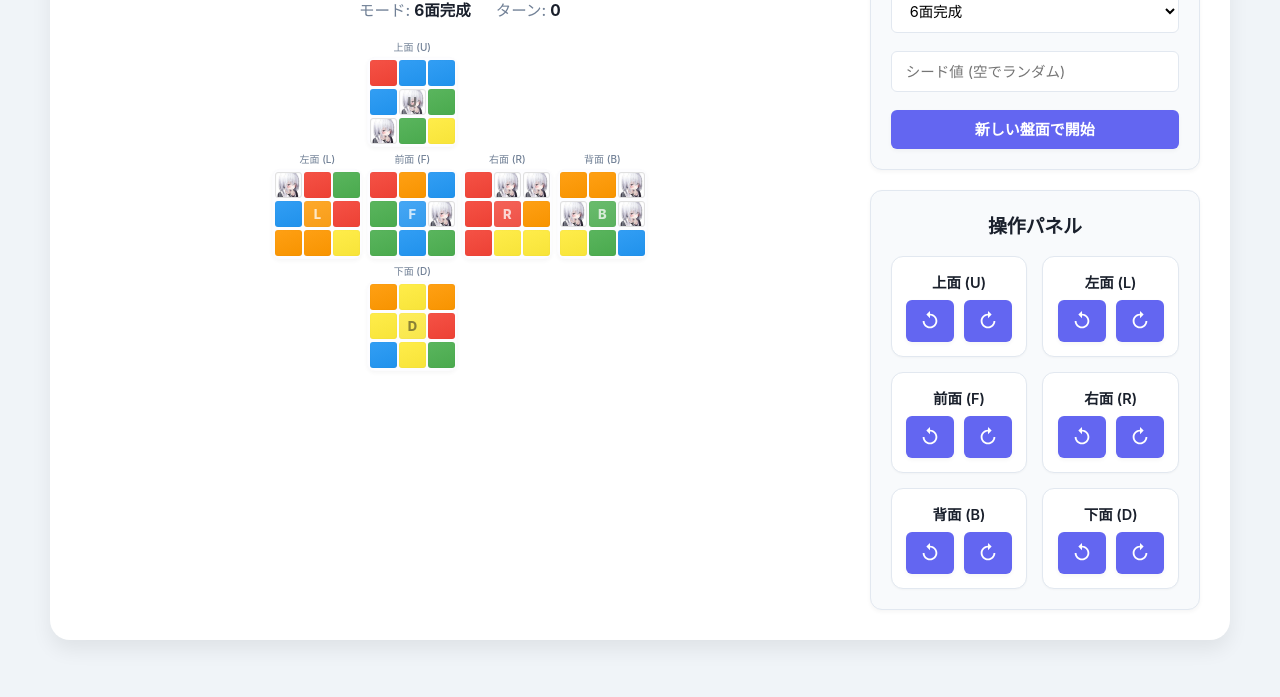
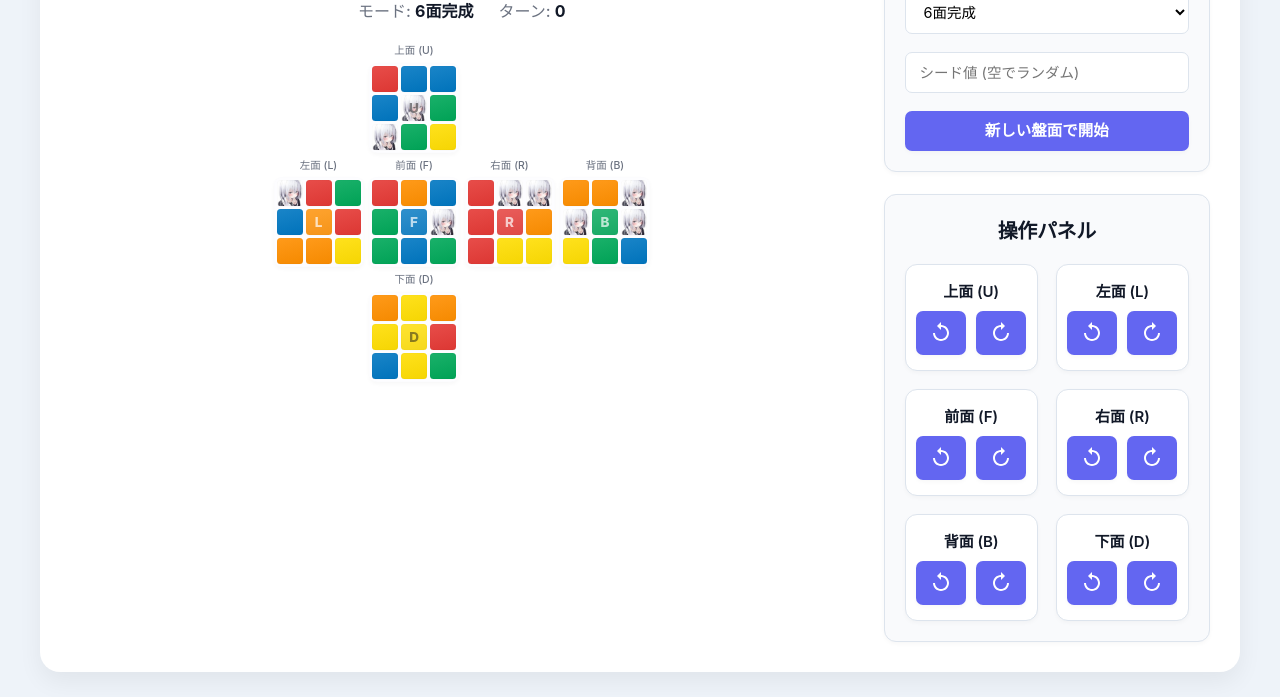
Before and after one commit to totototosssss/cube, a plain HTML site: page index.html in a window 1280 px wide. Shown: the part 113-810 px from the top of the page. Drawn offline with Linux system fonts and the light colour scheme.

Commit message:
Update style.css

```diff
--- a/style.css
+++ b/style.css
@@ -1,46 +1,47 @@
 :root {
     --cube-face-size: 90px;
-    --cell-gap: 2.5px;
-    --face-gap: 5px;
-    --face-label-outer-size: 10px;
-    --face-label-inner-size: 13px;
+    --cell-gap: 3px;
+    --face-gap: 5.5px;
+    --face-label-outer-size: 10.5px;
+    --face-label-inner-size: 13.5px;
 
-    --color-Y: #ffeb3b;
-    --color-B: #2196f3;
-    --color-G: #4caf50;
-    --color-R: #f44336;
-    --color-O: #ff9800;
-    --color-placeholder: #eceff1;
+    --color-Y: #ffde03;
+    --color-B: #0077c2;
+    --color-G: #00a859;
+    --color-R: #e53935;
+    --color-O: #ff8f00;
+    --color-placeholder: #e9eef2;
     --cell-text-color: rgba(0,0,0,0.5);
-    --cell-text-color-on-dark: rgba(255,255,255,0.75);
+    --cell-text-color-on-dark: rgba(255,255,255,0.7);
 
     --app-font: 'Inter', 'SF Pro Display', 'SF Pro Text', -apple-system, BlinkMacSystemFont, "Segoe UI", Roboto, Helvetica, Arial, sans-serif, "Apple Color Emoji", "Segoe UI Emoji", "Segoe UI Symbol", 'Hiragino Sans', Meiryo;
-    --background-color: #f0f4f8;
+    --background-color: #eef3f9;
     --card-background: #ffffff;
-    --panel-background: #f8fafc;
-    --primary-text-color: #1a202c;
-    --secondary-text-color: #718096;
+    --panel-background: #f9fafc;
+    --primary-text-color: #111827;
+    --secondary-text-color: #6b7280;
     --accent-color: #6366f1;
-    --accent-color-hover: #4f46e5;
+    --accent-color-hover: #4338ca;
     --button-text-color: #ffffff;
-    --border-color: #e2e8f0;
+    --border-color: #dde4ed;
     --icon-color: var(--button-text-color);
 
     --border-radius-card: 20px;
     --border-radius-panel: 12px;
     --border-radius-face: 8px;
-    --border-radius-button: 6px;
-    --border-radius-cell: 3px;
-    --border-radius-select: 6px;
-    --border-radius-input: 6px;
+    --border-radius-button: 7px;
+    --border-radius-cell: 3.5px;
+    --border-radius-select: 7px;
+    --border-radius-input: 7px;
 
-    --shadow-xs: 0 1px 2px rgba(0,0,0,0.03);
-    --shadow-sm: 0 2px 4px rgba(0,0,0,0.04);
-    --shadow-md: 0 4px 8px rgba(0,0,0,0.05);
-    --shadow-lg: 0 10px 20px rgba(0,0,0,0.07);
-    --transition-fast: 0.18s;
-    --transition-normal: 0.28s;
+    --shadow-xs: 0 1px 2px rgba(0,0,0,0.02);
+    --shadow-sm: 0 2px 4px rgba(0,0,0,0.03);
+    --shadow-md: 0 4px 8px rgba(0,0,0,0.04);
+    --shadow-lg: 0 10px 25px rgba(0,0,0,0.06);
+    --transition-fast: 0.16s;
+    --transition-normal: 0.26s;
     --timing-ease: cubic-bezier(0.4, 0, 0.2, 1);
+    --timing-spring: cubic-bezier(0.34, 1.56, 0.64, 1);
 }
 
 @import url('https://fonts.googleapis.com/css2?family=Inter:wght@400;500;600;700;800&display=swap');
@@ -66,7 +67,7 @@ body {
     flex-wrap: wrap;
     gap: 30px;
     width: 100%;
-    max-width: 1180px;
+    max-width: 1200px;
     background-color: var(--card-background);
     border-radius: var(--border-radius-card);
     box-shadow: var(--shadow-lg);
@@ -74,8 +75,8 @@ body {
 }
 
 .cube-display-area {
-    flex: 2.3;
-    min-width: 380px;
+    flex: 2.4;
+    min-width: 400px;
     display: flex;
     flex-direction: column;
     align-items: center;
@@ -83,15 +84,15 @@ body {
 
 .controls-area {
     flex: 1;
-    min-width: 260px;
+    min-width: 270px;
     display: flex;
     flex-direction: column;
-    gap: 20px;
+    gap: 22px;
 }
 
-.game-header { width: 100%; margin-bottom: 20px; text-align: center; }
-.game-header h1 { font-size: 30px; font-weight: 800; margin: 0 0 12px 0; letter-spacing: -0.8px; }
-.game-info { display: flex; justify-content: center; gap: 25px; font-size: 15.5px; color: var(--secondary-text-color); font-weight: 500; }
+.game-header { width: 100%; margin-bottom: 22px; text-align: center; }
+.game-header h1 { font-size: 30px; font-weight: 800; margin: 0 0 12px 0; letter-spacing: -0.9px; }
+.game-info { display: flex; justify-content: center; gap: 25px; font-size: 16px; color: var(--secondary-text-color); font-weight: 500; }
 .info-item span { font-weight: 700; color: var(--primary-text-color); }
 
 .settings-panel, .main-controls-panel {
@@ -102,7 +103,7 @@ body {
     border: 1px solid var(--border-color);
 }
 .settings-panel { display: flex; flex-direction: column; gap: 18px; }
-.settings-group { display: flex; flex-direction: column; align-items: flex-start; gap: 7px; width: 100%; }
+.settings-group { display: flex; flex-direction: column; align-items: flex-start; gap: 8px; width: 100%; }
 .settings-group label { font-size: 14px; font-weight: 600; color: var(--primary-text-color); }
 .app-select, #seed-input {
     font-family: var(--app-font);
@@ -124,24 +125,24 @@ body {
 .cube-unfolded-area {
     display: grid;
     grid-template-columns: repeat(4, var(--cube-face-size));
-    grid-template-rows: repeat(3, calc(var(--cube-face-size) + var(--face-label-outer-size) * 1.7));
+    grid-template-rows: repeat(3, calc(var(--cube-face-size) + var(--face-label-outer-size) * 1.8));
     gap: var(--face-gap);
     justify-content: center; align-items: center;
 }
 .face-container { display: flex; flex-direction: column; align-items: center; justify-content: flex-end; height: 100%; }
-.face-label-outer { font-size: var(--face-label-outer-size); color: var(--secondary-text-color); margin-bottom: 4px; text-align: center; font-weight: 500; line-height: 1.25; }
+.face-label-outer { font-size: var(--face-label-outer-size); color: var(--secondary-text-color); margin-bottom: 5px; text-align: center; font-weight: 500; line-height: 1.3; }
 .face {
     width: var(--cube-face-size); height: var(--cube-face-size);
     background-color: #fdfdff;
     border-radius: var(--border-radius-face);
-    box-shadow: var(--shadow-sm), inset 0 0 3px rgba(0,0,0,0.02);
+    box-shadow: var(--shadow-sm), inset 0 0 3px rgba(0,0,0,0.01);
     display: grid;
     grid-template-columns: repeat(3, 1fr); grid-template-rows: repeat(3, 1fr);
     gap: var(--cell-gap); padding: var(--cell-gap);
     transition: transform var(--transition-fast) var(--timing-ease), box-shadow var(--transition-fast) var(--timing-ease);
 }
-.face.active-rotate { transform: scale(0.96); box-shadow: inset 0 1px 4px rgba(0,0,0,0.15), var(--shadow-md); }
-.face:hover { transform: translateY(-2px) scale(1.01); box-shadow: var(--shadow-md); }
+.face.active-rotate { transform: scale(0.955); box-shadow: inset 0 1.5px 4.5px rgba(0,0,0,0.18), var(--shadow-md); }
+.face:hover { transform: translateY(-2.5px) scale(1.015); box-shadow: var(--shadow-md); }
 
 #face-container-U { grid-area: 1 / 2 / 2 / 3; } #face-container-L { grid-area: 2 / 1 / 3 / 2; }
 #face-container-F { grid-area: 2 / 2 / 3 / 3; } #face-container-R { grid-area: 2 / 3 / 3 / 4; }
@@ -151,27 +152,26 @@ body {
 .cell {
     background-color: var(--color-placeholder);
     border-radius: var(--border-radius-cell);
-    transition: background-color var(--transition-normal) ease, transform var(--transition-fast) var(--timing-ease), background-image var(--transition-normal) ease;
+    transition: background-color var(--transition-normal) ease, transform var(--transition-fast) var(--timing-spring), background-image var(--transition-normal) ease;
     display: flex; justify-content: center; align-items: center;
     font-size: var(--face-label-inner-size);
     font-weight: 800;
     color: var(--cell-text-color);
     user-select: none;
-    box-shadow: inset 0 0 1.5px rgba(0,0,0,0.08);
-    background-image: linear-gradient(160deg, rgba(255,255,255,0.08), rgba(0,0,0,0.03));
-    background-size: 100% 100%; /* Ensure gradient covers cell if image not set */
+    box-shadow: inset 0 0 2px rgba(0,0,0,0.05), 0 0.5px 0.5px rgba(0,0,0,0.03);
+    background-image: linear-gradient(165deg, rgba(255,255,255,0.1), rgba(0,0,0,0.04));
+    background-size: 100% 100%;
 }
 .cell.center-cell { opacity: 0.9; }
-.cell:hover { transform: scale(1.16); z-index: 10; box-shadow: var(--shadow-md); }
+.cell:hover { transform: scale(1.18); z-index: 10; box-shadow: var(--shadow-md); }
 
 .cell-image-W {
     background-image: url('shiro.png');
     background-size: cover;
     background-position: center;
     background-repeat: no-repeat;
-    border: 1px solid #e0e0e0; /* Optional: border for white image cells */
 }
-.cell-image-W .cell-face-id { color: var(--cell-text-color); } /* Ensure label is visible on image */
+.cell-image-W .cell-face-id { color: var(--cell-text-color); }
 
 .color-Y { background-color: var(--color-Y); } .color-B { background-color: var(--color-B); }
 .color-G { background-color: var(--color-G); } .color-R { background-color: var(--color-R); }
@@ -180,28 +180,28 @@ body {
 .color-Y .cell-face-id { color: var(--cell-text-color); }
 
 .main-controls-panel h3 {
-    font-size: 19px; font-weight: 700;
-    margin: 0 0 18px 0; text-align: center;
-    letter-spacing: -0.3px;
+    font-size: 20px; font-weight: 700;
+    margin: 0 0 20px 0; text-align: center;
+    letter-spacing: -0.4px;
 }
 .controls-grid {
     display: grid;
-    grid-template-columns: repeat(auto-fit, minmax(125px, 1fr));
-    gap: 15px;
-    margin-bottom: 0; /* No margin if no other buttons below */
+    grid-template-columns: repeat(auto-fit, minmax(130px, 1fr));
+    gap: 18px;
+    margin-bottom: 0;
 }
 .face-control-group {
     display: flex; flex-direction: column;
-    align-items: center; gap: 8px;
-    padding: 14px;
+    align-items: center; gap: 10px;
+    padding: 15px;
     background-color: var(--card-background);
     border-radius: var(--border-radius-panel);
     border: 1px solid var(--border-color);
-    box-shadow: var(--shadow-xs);
-    transition: box-shadow var(--transition-fast) ease;
+    box-shadow: var(--shadow-sm);
+    transition: box-shadow var(--transition-fast) ease, transform var(--transition-fast) ease;
 }
-.face-control-group:hover { box-shadow: var(--shadow-sm); }
-.face-control-group-label { font-size: 14.5px; font-weight: 600; color: var(--primary-text-color); }
+.face-control-group:hover { box-shadow: var(--shadow-md); transform: translateY(-1px); }
+.face-control-group-label { font-size: 15px; font-weight: 600; color: var(--primary-text-color); }
 .face-control-buttons { display: flex; gap: 10px; }
 
 .app-button, .control-button-sm {
@@ -213,42 +213,42 @@ body {
     border-radius: var(--border-radius-button);
     font-size: 14px; font-weight: 600;
     cursor: pointer;
-    transition: background-color var(--transition-fast) ease, transform var(--transition-fast) ease, box-shadow var(--transition-fast) ease;
+    transition: background-color var(--transition-fast) ease, transform var(--transition-fast) var(--timing-spring), box-shadow var(--transition-fast) ease;
     box-shadow: var(--shadow-sm);
     text-align: center; line-height: 1;
     display: flex; align-items: center; justify-content: center;
 }
 .app-button:hover, .control-button-sm:hover {
     background-color: var(--accent-color-hover);
-    transform: translateY(-2px) scale(1.03);
+    transform: translateY(-2.5px) scale(1.04);
     box-shadow: var(--shadow-md);
 }
 .app-button:active, .control-button-sm:active {
-    transform: translateY(0px) scale(0.97);
-    box-shadow: inset 0 1.5px 3px rgba(0,0,0,0.1);
+    transform: translateY(0px) scale(0.96);
+    box-shadow: inset 0 2px 4px rgba(0,0,0,0.12);
 }
 .control-button-sm {
-    min-width: 48px;
-    width: 48px; height: 42px;
+    min-width: 50px;
+    width: 50px; height: 44px;
     padding: 0;
 }
 .control-button-sm svg {
-    width: 22px;
-    height: 22px;
+    width: 24px;
+    height: 24px;
     fill: var(--icon-color);
     transition: transform var(--transition-fast) ease;
 }
-.control-button-sm:hover svg { transform: scale(1.12); }
+.control-button-sm:hover svg { transform: scale(1.15); }
 
-.app-button.primary-action { font-weight: 600; padding: 12px 20px; font-size: 15px; }
-.app-button.secondary-action { background-color: #869ab0; } /* Muted secondary */
-.app-button.secondary-action:hover { background-color: #6c7d95; }
+.app-button.primary-action { font-weight: 600; padding: 12px 22px; font-size: 15.5px; }
+.app-button.secondary-action { background-color: #8492a6; }
+.app-button.secondary-action:hover { background-color: #5a677d; }
 .app-button.full-width { width: 100%; }
 
 .modal-overlay {
     position: fixed; top: 0; left: 0; right: 0; bottom: 0;
-    background-color: rgba(30,41,59,0.75);
-    backdrop-filter: blur(10px) saturate(180%);
+    background-color: rgba(10,22,40,0.8);
+    backdrop-filter: blur(12px) saturate(180%);
     display: flex; justify-content: center; align-items: center;
     z-index: 1000; opacity: 0; visibility: hidden;
     transition: opacity var(--transition-normal) var(--timing-ease), visibility 0s var(--transition-normal) ease;
@@ -258,43 +258,43 @@ body {
     background-color: var(--card-background);
     padding: 35px 45px;
     border-radius: var(--border-radius-card);
-    box-shadow: var(--shadow-lg), 0 0 0 1px rgba(0,0,0,0.03);
+    box-shadow: var(--shadow-lg), 0 0 0 1px rgba(0,0,0,0.02);
     text-align: center;
-    max-width: 450px; width: 90%;
+    max-width: 460px; width: 90%;
     transform: translateY(30px) scale(0.95);
     opacity: 0;
-    transition: transform 0.38s cubic-bezier(0.34, 1.66, 0.64, 1), opacity 0.32s var(--timing-ease); /* More playful entrance */
+    transition: transform 0.4s var(--timing-spring), opacity 0.35s var(--timing-ease);
 }
 .modal-overlay.visible .modal-content { transform: translateY(0) scale(1); opacity: 1; }
 .modal-content h2 { font-size: 28px; font-weight: 800; margin: 0 0 18px 0; letter-spacing: -0.5px; }
-.modal-content p { font-size: 17.5px; color: var(--secondary-text-color); margin-bottom: 30px; line-height: 1.7; }
+.modal-content p { font-size: 18px; color: var(--secondary-text-color); margin-bottom: 30px; line-height: 1.7; }
 .modal-actions { display: flex; justify-content: center; gap: 15px; flex-wrap: wrap;}
-.modal-content .app-button { min-width: 150px; padding: 12px 22px; font-size: 15px;}
+.modal-content .app-button { min-width: 150px; padding: 12px 24px; font-size: 15px;}
 .modal-content .app-button#close-modal-button { background-color: var(--secondary-text-color); }
-.modal-content .app-button#close-modal-button:hover { background-color: #5a677d; }
+.modal-content .app-button#close-modal-button:hover { background-color: #555c66; }
 
-@media (max-width: 860px) {
+@media (max-width: 880px) {
     body { padding: 15px; }
-    .main-container { flex-direction: column; padding: 20px; gap: 20px;}
+    .main-container { flex-direction: column; padding: 20px; gap: 25px;}
     .cube-display-area, .controls-area { min-width: 100%; width: 100%; }
-    .controls-grid { grid-template-columns: repeat(auto-fit, minmax(115px, 1fr)); gap: 10px;}
+    .controls-grid { grid-template-columns: repeat(auto-fit, minmax(120px, 1fr)); gap: 12px;}
     .game-header h1 { font-size: 26px; }
 }
 @media (max-width: 480px) {
     body { padding: 10px; }
     .main-container { padding: 15px; }
-    :root { --cube-face-size: 68px; --face-label-inner-size: 10.5px; --face-label-outer-size: 9.5px; }
-    .game-header h1 { font-size: 22px; }
-    .game-info { font-size: 13px; gap: 12px; }
+    :root { --cube-face-size: 65px; --face-label-inner-size: 10px; --face-label-outer-size: 9px; --cell-gap: 2px;}
+    .game-header h1 { font-size: 20px; letter-spacing: -0.5px;}
+    .game-info { font-size: 12.5px; gap: 10px; }
     .settings-group label { font-size: 13px; }
-    .app-select, #seed-input { padding: 9px 10px; font-size: 13.5px; }
-    .app-button.primary-action { padding: 11px 16px; font-size: 14px; }
+    .app-select, #seed-input { padding: 9px 10px; font-size: 13px; }
+    .app-button.primary-action { padding: 10px 15px; font-size: 13.5px; }
     .main-controls-panel h3 { font-size: 17px; margin-bottom: 15px;}
-    .face-control-group-label { font-size: 13px; }
-    .control-button-sm { min-width: 42px; width: 42px; height: 38px; }
+    .face-control-group-label { font-size: 12.5px; }
+    .control-button-sm { min-width: 40px; width: 40px; height: 36px; }
     .control-button-sm svg { width: 18px; height: 18px; }
     .modal-content { padding: 25px 30px; }
     .modal-content h2 { font-size: 22px; }
     .modal-content p { font-size: 15px; }
-    .modal-content .app-button { min-width: 125px; padding: 11px 18px; font-size: 14px;}
+    .modal-content .app-button { min-width: 120px; padding: 11px 18px; font-size: 14px;}
 }
```
